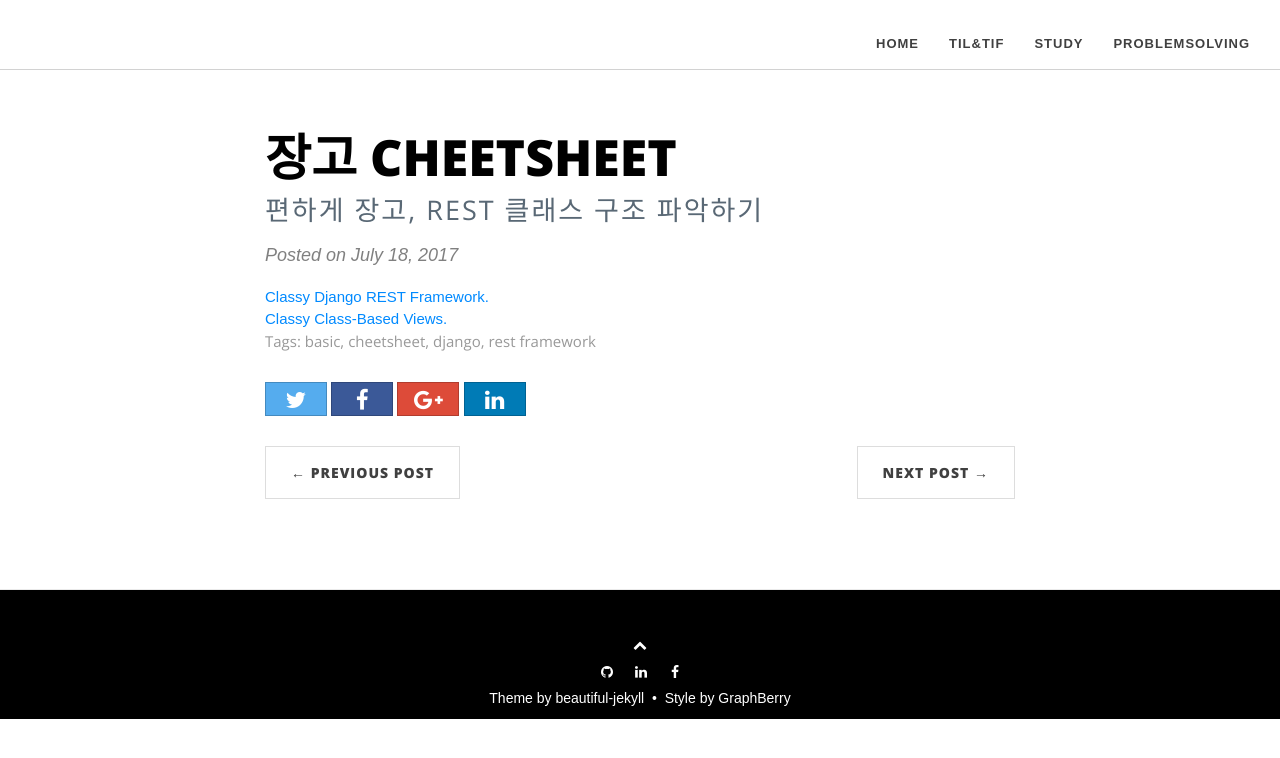
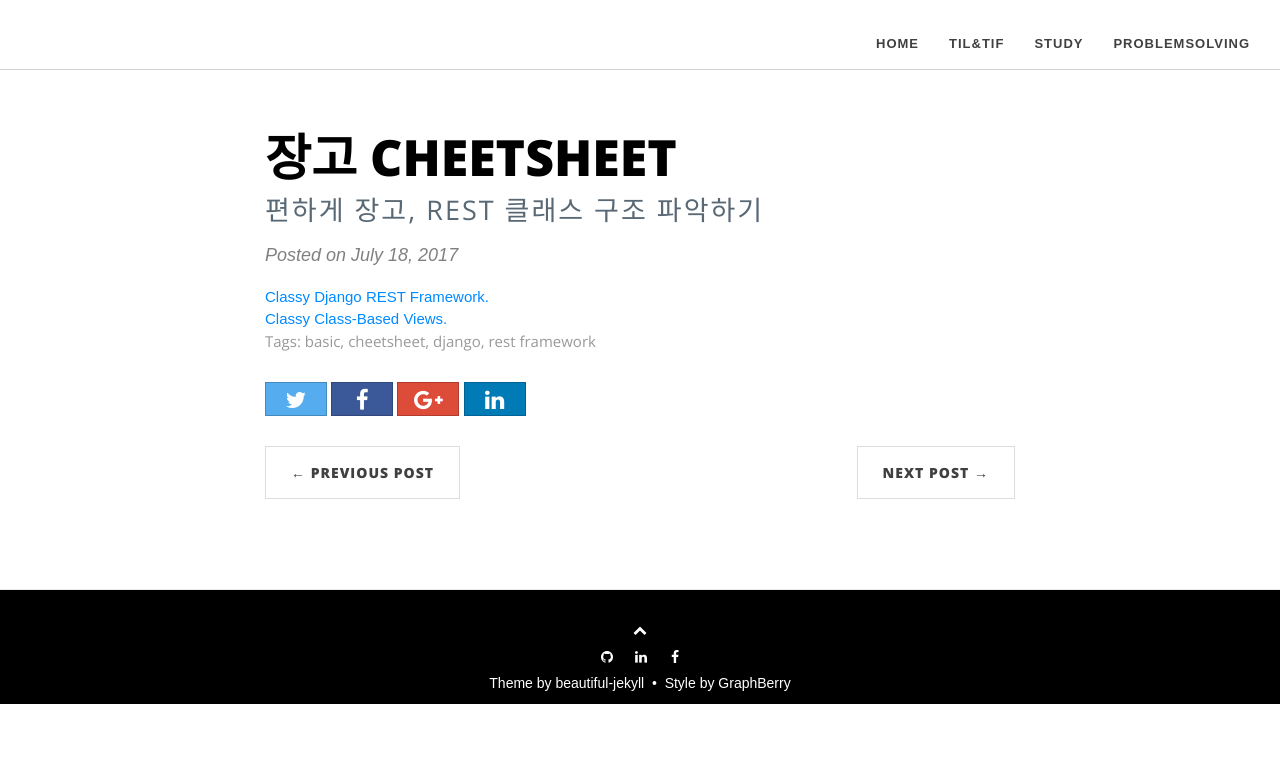
Before and after one commit to seongwoopark/seongwoopark.github.io, a Jekyll site: the page built from _posts/2017-07-18-study-django-and-rest-cheetsheet.md, in a window 1280 px wide. Shown: the top 758 px of the page. Built offline with Jekyll 4.4.1, drawn with Linux system fonts in a browser that asks for light colours; nearby versions of some CDN libraries; comment, search, counter and statistics services are not loaded.

Commit message:
Fix footer style

```diff
--- a/css/GraphBerry/style.css
+++ b/css/GraphBerry/style.css
@@ -476,7 +476,7 @@ footer{
 }
 
 footer .back-to-top{
-	margin-top:-5px;
+	margin-top:-20px;
 	margin-bottom:0;
 	display: block;
 }
```
